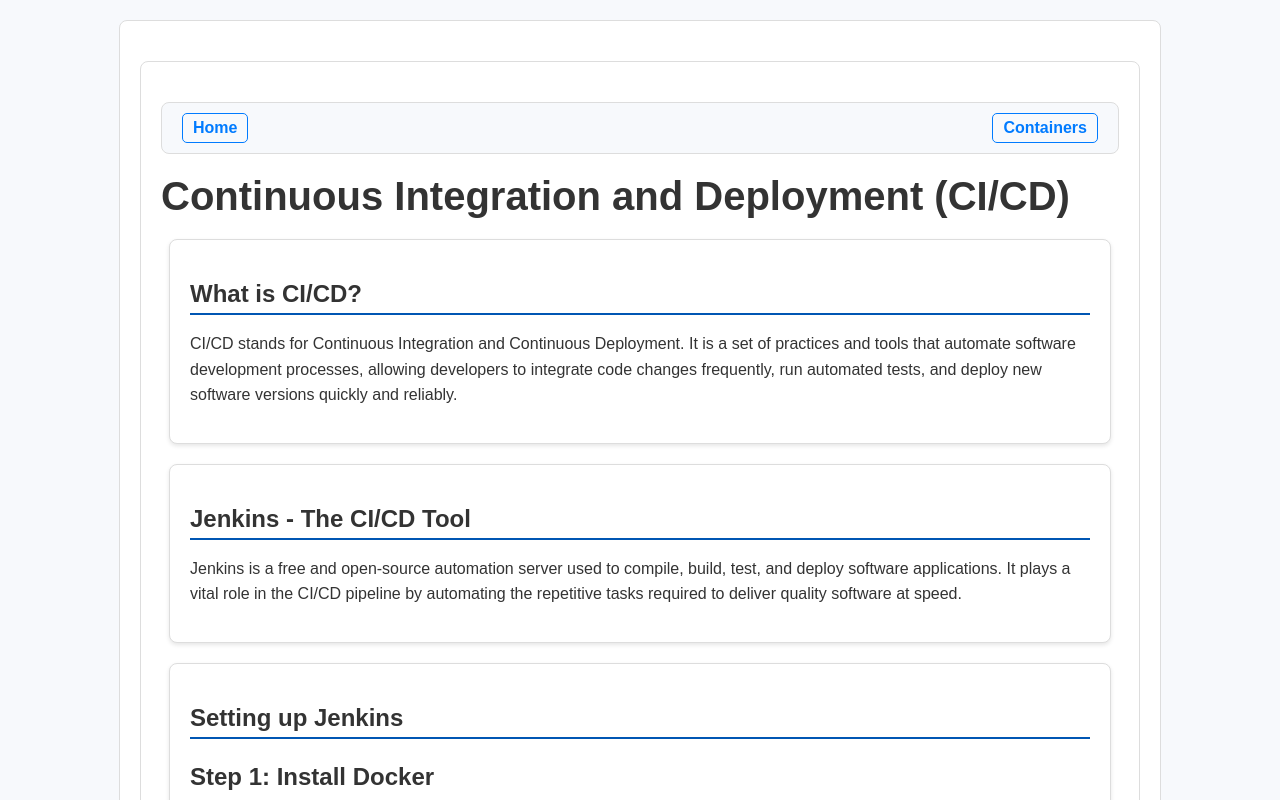
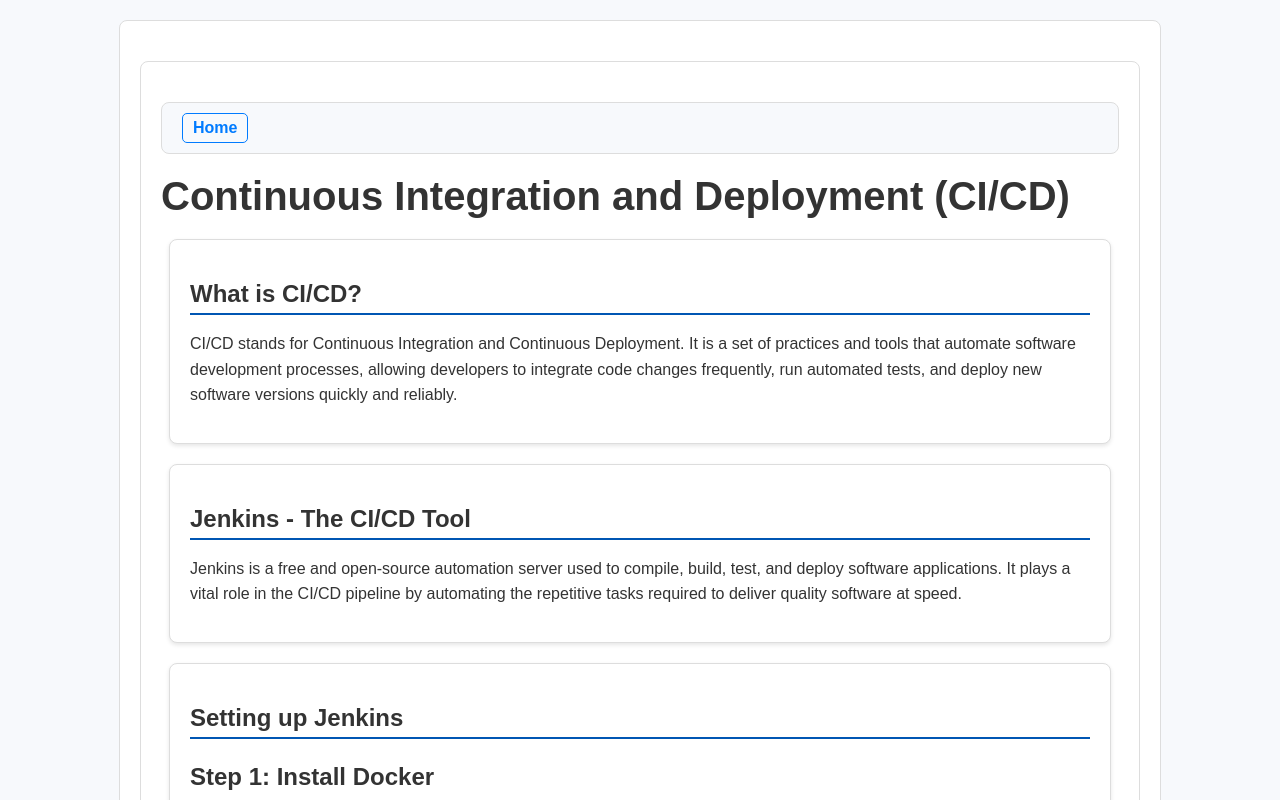
Before and after one commit to rdoshi13/SER598_performant-scalabledeployment_fall24, a React (Create React App) app in the folder pns-deployment/: page /ci-cd in a window 1280 px wide. Shown: the top 800 px of the page. Built offline with nearby package versions, Linux system fonts and the light colour scheme.

Commit message:
fix:removed a button

```diff
--- a/pns-deployment/src/CICD.js
+++ b/pns-deployment/src/CICD.js
@@ -9,9 +9,6 @@
       <div className="navigation-buttons">
         <Link to="/" className="home-button">
           Home
-        </Link>
-        <Link to="/containers" className="next-button">
-          Containers
         </Link>
       </div>
 
```
